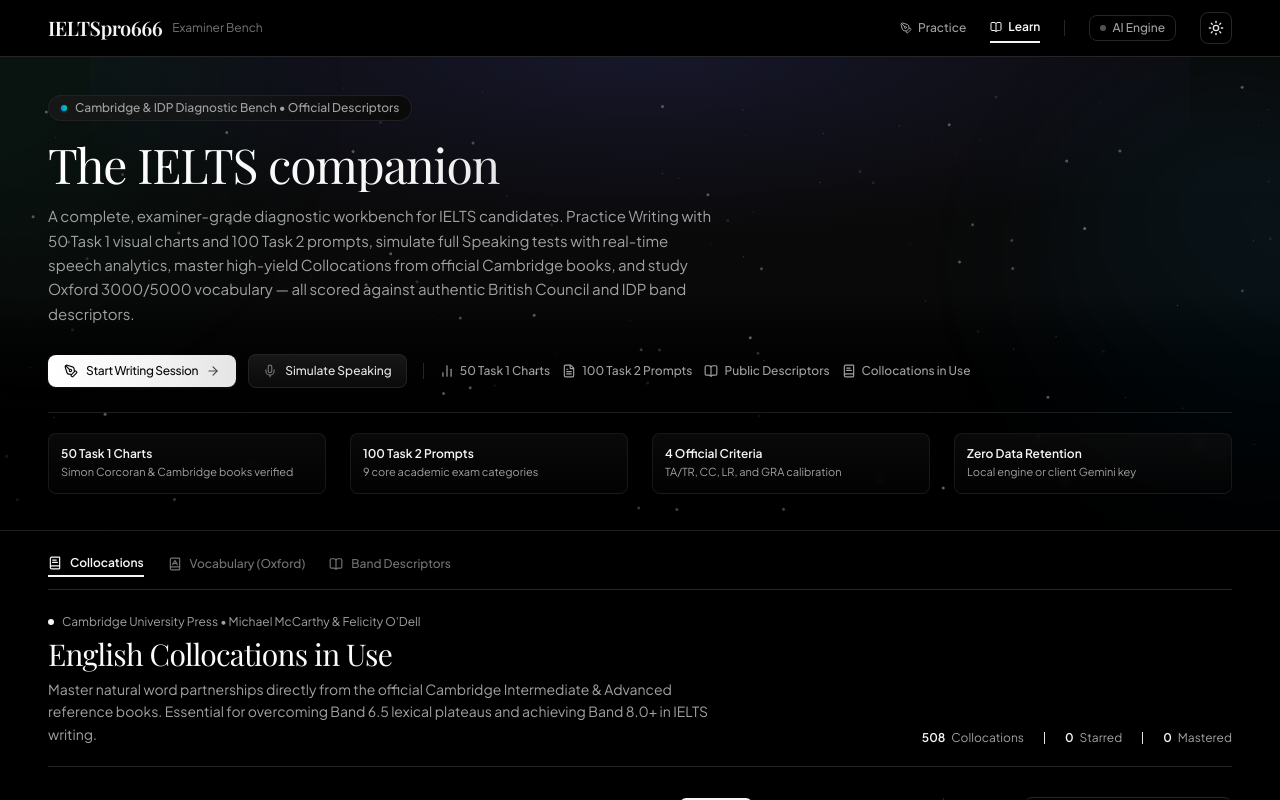
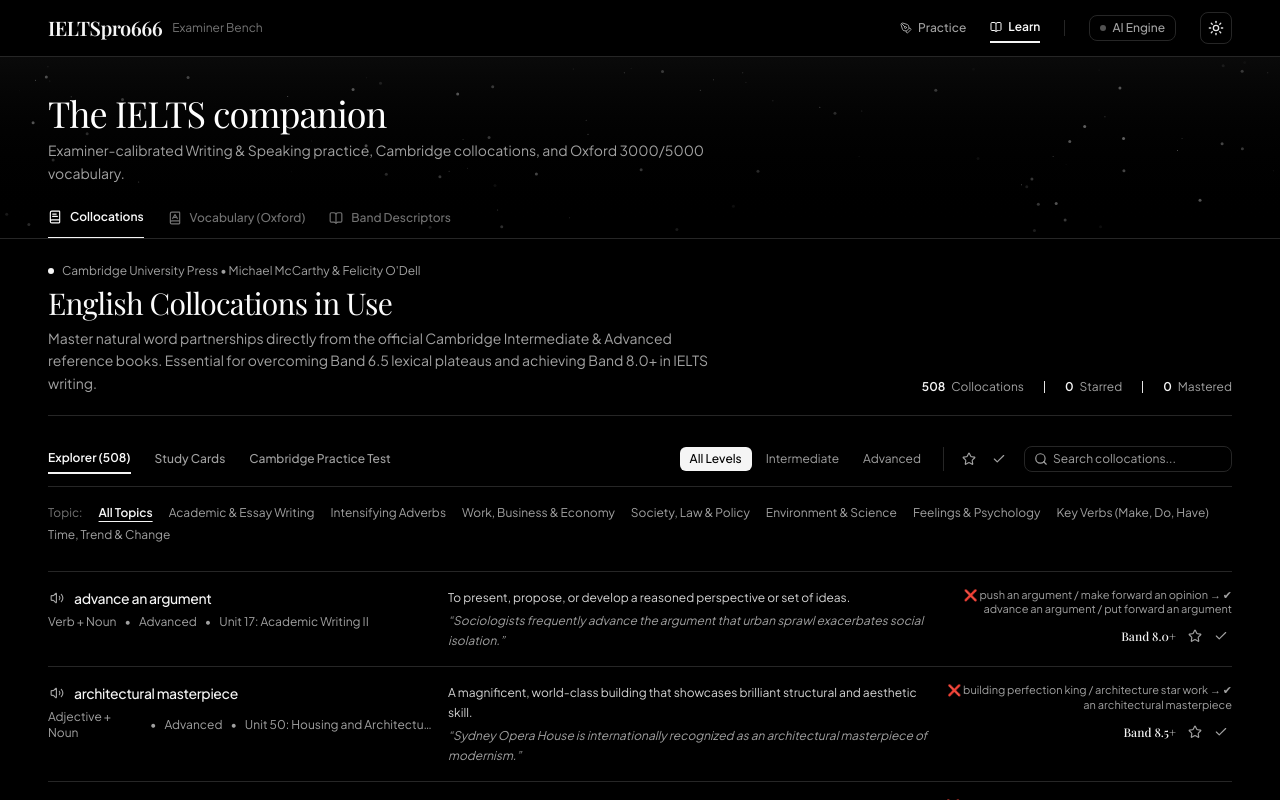
Before and after one commit to minh-0/ielts-wb, a Next.js app: page / in a window 1280 px wide. Both pictures are taken after a click on the element 336 px from the left and 583 px from the top of the page. Shown: the top 800 px of the page. Built offline with nearby package versions, Linux system fonts and the light colour scheme.

Commit message:
Streamline Hero and WritingStudio layout to remove excess divider lines and allow Topic text selection

```diff
--- a/src/app/page.tsx
+++ b/src/app/page.tsx
@@ -156,152 +156,39 @@ export default function Home() {
         hasApiKey={Boolean(apiKey)}
       />
 
-      {/* Memorable Minimalist Hero Section with Refined Atmospheric Gradients */}
-      <section className="relative overflow-hidden border-b border-neutral-200/80 dark:border-neutral-800/80 bg-gradient-to-b from-red-50/30 via-white to-neutral-50/60 dark:from-neutral-950 dark:via-neutral-900/40 dark:to-black transition-all duration-300">
+      {/* Minimalist Hero Header with Integrated Studio Tabs */}
+      <section className="relative overflow-hidden border-b border-neutral-200 dark:border-neutral-800 bg-gradient-to-b from-neutral-50/50 to-white dark:from-neutral-950 dark:to-black">
         <Particles
           className="absolute inset-0 pointer-events-none z-0"
-          quantity={70}
+          quantity={45}
           ease={70}
           color="#888888"
           size={0.5}
-          staticity={35}
+          staticity={40}
         />
-        {/* Subtle Ambient Radial Glow Backdrops */}
-        <div className="absolute top-0 left-1/2 -translate-x-1/2 w-[800px] sm:w-[1100px] h-[360px] bg-[radial-gradient(ellipse_60%_50%_at_50%_0%,rgba(239,68,68,0.08),rgba(244,63,94,0.03),rgba(255,255,255,0))] dark:bg-[radial-gradient(ellipse_60%_50%_at_50%_0%,rgba(99,102,241,0.14),rgba(0,0,0,0))] pointer-events-none -z-0" />
-        <div className="absolute -top-32 -left-32 w-96 h-96 bg-gradient-to-br from-red-500/8 to-transparent dark:from-emerald-500/10 dark:to-transparent rounded-full blur-3xl pointer-events-none -z-0" />
-        <div className="absolute top-10 -right-32 w-96 h-96 bg-gradient-to-bl from-rose-500/8 to-transparent dark:from-sky-500/10 dark:to-transparent rounded-full blur-3xl pointer-events-none -z-0" />
 
-        <div className="relative z-10 max-w-[1440px] mx-auto px-4 sm:px-8 xl:px-12 py-7 sm:py-9">
-          {/* Top Metadata Badge with Gradient Pill */}
-          <div className="inline-flex items-center gap-2 px-3 py-1 rounded-full border border-red-200/60 dark:border-neutral-800/80 bg-gradient-to-r from-red-50/80 via-white to-rose-50/40 dark:from-neutral-900/90 dark:via-neutral-900/60 dark:to-neutral-950 shadow-xs mb-4">
-            <span className="w-1.5 h-1.5 rounded-full bg-gradient-to-r from-red-500 to-rose-500 dark:from-blue-500 dark:to-emerald-400 shadow-xs shadow-red-500/40 dark:shadow-emerald-500/50" />
-            <span className="text-xs text-neutral-600 dark:text-neutral-400 font-medium">
-              Cambridge & IDP Diagnostic Bench • Official Descriptors
-            </span>
+        <div className="relative z-10 max-w-[1440px] mx-auto px-4 sm:px-8 xl:px-12 pt-7 sm:pt-9">
+          <div className="flex flex-col md:flex-row md:items-end justify-between gap-4 pb-6">
+            <div className="space-y-1.5 max-w-2xl">
+              <h1 className="text-2xl sm:text-3xl lg:text-4xl font-normal tracking-tight font-serif text-neutral-950 dark:text-white">
+                The IELTS companion
+              </h1>
+              <p className="text-xs sm:text-sm text-neutral-500 dark:text-neutral-400 leading-relaxed">
+                Examiner-calibrated Writing & Speaking practice, Cambridge collocations, and Oxford 3000/5000 vocabulary.
+              </p>
+            </div>
           </div>
 
-          <div className="space-y-6">
-            {/* Primary Headline & Description */}
-            <div className="max-w-3xl space-y-3">
-              <h1 className="text-3xl sm:text-4xl lg:text-5xl font-normal tracking-tight font-serif leading-[1.15] bg-gradient-to-r from-neutral-950 via-neutral-900 to-red-800 dark:from-white dark:via-neutral-100 dark:to-neutral-400 bg-clip-text text-transparent">
-                The IELTS companion
-              </h1>
-              <p className="text-sm sm:text-[15px] text-neutral-600 dark:text-neutral-400 leading-relaxed max-w-2xl">
-                A complete, examiner-grade diagnostic workbench for IELTS candidates. Practice Writing with 50 Task 1 visual charts and 100 Task 2 prompts, simulate full Speaking tests with real-time speech analytics, master high-yield Collocations from official Cambridge books, and study Oxford 3000/5000 vocabulary — all scored against authentic British Council and IDP band descriptors.
-              </p>
-            </div>
-
-            {/* Conversion Pathways & Direct Actions */}
-            <div className="flex flex-wrap items-center gap-3 pt-1">
-              <button
-                onClick={() => handleStartWriting("task2")}
-                className="inline-flex items-center gap-2 px-4 py-2 rounded-lg bg-gradient-to-r from-neutral-950 via-neutral-900 to-neutral-800 hover:from-neutral-800 hover:to-neutral-700 text-white dark:from-white dark:via-neutral-100 dark:to-neutral-200 dark:hover:from-neutral-100 dark:hover:to-white dark:text-neutral-950 text-xs font-medium tracking-tight transition-all duration-200 shadow-sm shadow-black/10 dark:shadow-white/5 cursor-pointer hover:shadow-md"
-              >
-                <PenTool className="w-3.5 h-3.5" />
-                <span>Start Writing Session</span>
-                <ArrowRight className="w-3.5 h-3.5 opacity-70" />
-              </button>
-
-              <button
-                onClick={handleStartSpeaking}
-                className="inline-flex items-center gap-2 px-3.5 py-2 rounded-lg border border-neutral-200/90 dark:border-neutral-800/90 bg-gradient-to-b from-white to-neutral-50/80 hover:to-neutral-100 dark:from-neutral-900 dark:to-neutral-950 hover:dark:from-neutral-800 hover:dark:to-neutral-900 text-neutral-800 dark:text-neutral-200 text-xs font-medium transition-all shadow-xs cursor-pointer"
-              >
-                <Mic className="w-3.5 h-3.5 text-neutral-500" />
-                <span>Simulate Speaking</span>
-              </button>
-
-              <div className="h-4 w-px bg-neutral-200 dark:bg-neutral-800 mx-1 hidden sm:block" />
-
-              <button
-                onClick={() => handleStartWriting("task1_academic")}
-                className="inline-flex items-center gap-1.5 text-xs text-neutral-600 dark:text-neutral-400 hover:text-neutral-900 dark:hover:text-neutral-100 font-medium transition-colors cursor-pointer"
-              >
-                <BarChart2 className="w-3.5 h-3.5 text-neutral-400" />
-                <span>50 Task 1 Charts</span>
-              </button>
-
-              <button
-                onClick={() => handleStartWriting("task2")}
-                className="inline-flex items-center gap-1.5 text-xs text-neutral-600 dark:text-neutral-400 hover:text-neutral-900 dark:hover:text-neutral-100 font-medium transition-colors cursor-pointer"
-              >
-                <FileText className="w-3.5 h-3.5 text-neutral-400" />
-                <span>100 Task 2 Prompts</span>
-              </button>
-
-              <button
-                onClick={() => handleOpenLearn("rubric")}
-                className="inline-flex items-center gap-1.5 text-xs text-neutral-600 dark:text-neutral-400 hover:text-neutral-900 dark:hover:text-neutral-100 font-medium transition-colors cursor-pointer"
-              >
-                <BookOpen className="w-3.5 h-3.5 text-neutral-400" />
-                <span>Public Descriptors</span>
-              </button>
-
-              <button
-                onClick={() => handleOpenLearn("collocations")}
-                className="inline-flex items-center gap-1.5 text-xs text-neutral-600 dark:text-neutral-400 hover:text-neutral-900 dark:hover:text-neutral-100 font-medium transition-colors cursor-pointer"
-              >
-                <BookText className="w-3.5 h-3.5 text-neutral-400" />
-                <span>Collocations in Use</span>
-              </button>
-            </div>
-
-            {/* Minimalist Verification Audit Strip with Refined Gradient Cards */}
-            <div className="border-t border-neutral-200/80 dark:border-neutral-800/80 pt-5 mt-3">
-              <div className="grid grid-cols-2 md:grid-cols-4 gap-4 sm:gap-6">
-                <div className="p-3 rounded-lg border border-neutral-200/60 dark:border-neutral-800/60 bg-gradient-to-b from-white/70 to-neutral-50/30 dark:from-neutral-900/40 dark:to-neutral-950/20 backdrop-blur-xs space-y-0.5 transition-colors hover:border-neutral-300 dark:hover:border-neutral-700">
-                  <div className="text-xs font-semibold text-neutral-900 dark:text-neutral-100">
-                    50 Task 1 Charts
-                  </div>
-                  <div className="text-[11px] text-neutral-500 dark:text-neutral-400">
-                    Simon Corcoran & Cambridge books verified
-                  </div>
-                </div>
-
-                <div className="p-3 rounded-lg border border-neutral-200/60 dark:border-neutral-800/60 bg-gradient-to-b from-white/70 to-neutral-50/30 dark:from-neutral-900/40 dark:to-neutral-950/20 backdrop-blur-xs space-y-0.5 transition-colors hover:border-neutral-300 dark:hover:border-neutral-700">
-                  <div className="text-xs font-semibold text-neutral-900 dark:text-neutral-100">
-                    100 Task 2 Prompts
-                  </div>
-                  <div className="text-[11px] text-neutral-500 dark:text-neutral-400">
-                    9 core academic exam categories
-                  </div>
-                </div>
-
-                <div className="p-3 rounded-lg border border-neutral-200/60 dark:border-neutral-800/60 bg-gradient-to-b from-white/70 to-neutral-50/30 dark:from-neutral-900/40 dark:to-neutral-950/20 backdrop-blur-xs space-y-0.5 transition-colors hover:border-neutral-300 dark:hover:border-neutral-700">
-                  <div className="text-xs font-semibold text-neutral-900 dark:text-neutral-100">
-                    4 Official Criteria
-                  </div>
-                  <div className="text-[11px] text-neutral-500 dark:text-neutral-400">
-                    TA/TR, CC, LR, and GRA calibration
-                  </div>
-                </div>
-
-                <div className="p-3 rounded-lg border border-neutral-200/60 dark:border-neutral-800/60 bg-gradient-to-b from-white/70 to-neutral-50/30 dark:from-neutral-900/40 dark:to-neutral-950/20 backdrop-blur-xs space-y-0.5 transition-colors hover:border-neutral-300 dark:hover:border-neutral-700">
-                  <div className="text-xs font-semibold text-neutral-900 dark:text-neutral-100">
-                    Zero Data Retention
-                  </div>
-                  <div className="text-[11px] text-neutral-500 dark:text-neutral-400">
-                    Local engine or client Gemini key
-                  </div>
-                </div>
-              </div>
-            </div>
-          </div>
-        </div>
-      </section>
-
-      {/* Main Expansive Container */}
-      <main id="diagnostic-studio" className="flex-1 max-w-[1440px] w-full mx-auto px-4 sm:px-8 xl:px-12 py-5 sm:py-6">
-        {/* Category Sub-Navigation (Clean Underline Style) */}
-        <div className="flex items-center justify-between border-b border-neutral-200 dark:border-neutral-800 pb-3 mb-6">
-          <div className="flex items-center gap-6">
+          {/* Integrated Studio Navigation Tabs (sits directly on the section border) */}
+          <div className="flex items-center gap-6 -mb-px">
             {category === "practice" ? (
               <>
                 <button
                   onClick={() => setPracticeTab("writing")}
-                  className={`flex items-center gap-2 text-xs font-medium pb-1 transition-colors cursor-pointer ${
+                  className={`flex items-center gap-2 text-xs pb-3 transition-colors cursor-pointer ${
                     practiceTab === "writing"
                       ? "text-neutral-950 dark:text-neutral-50 font-semibold border-b-2 border-neutral-900 dark:border-neutral-100"
-                      : "text-neutral-500 hover:text-neutral-900 dark:hover:text-neutral-200"
+                      : "text-neutral-500 hover:text-neutral-900 dark:hover:text-neutral-200 font-medium"
                   }`}
                 >
                   <PenTool className="w-3.5 h-3.5" />
@@ -309,10 +196,10 @@ export default function Home() {
                 </button>
                 <button
                   onClick={() => setPracticeTab("speaking")}
-                  className={`flex items-center gap-2 text-xs font-medium pb-1 transition-colors cursor-pointer ${
+                  className={`flex items-center gap-2 text-xs pb-3 transition-colors cursor-pointer ${
                     practiceTab === "speaking"
                       ? "text-neutral-950 dark:text-neutral-50 font-semibold border-b-2 border-neutral-900 dark:border-neutral-100"
-                      : "text-neutral-500 hover:text-neutral-900 dark:hover:text-neutral-200"
+                      : "text-neutral-500 hover:text-neutral-900 dark:hover:text-neutral-200 font-medium"
                   }`}
                 >
                   <Mic className="w-3.5 h-3.5" />
@@ -323,10 +210,10 @@ export default function Home() {
               <>
                 <button
                   onClick={() => setLearnTab("collocations")}
-                  className={`flex items-center gap-2 text-xs font-medium pb-1 transition-colors cursor-pointer ${
+                  className={`flex items-center gap-2 text-xs pb-3 transition-colors cursor-pointer ${
                     learnTab === "collocations"
                       ? "text-neutral-950 dark:text-neutral-50 font-semibold border-b-2 border-neutral-900 dark:border-neutral-100"
-                      : "text-neutral-500 hover:text-neutral-900 dark:hover:text-neutral-200"
+                      : "text-neutral-500 hover:text-neutral-900 dark:hover:text-neutral-200 font-medium"
                   }`}
                 >
                   <BookText className="w-3.5 h-3.5" />
@@ -334,10 +221,10 @@ export default function Home() {
                 </button>
                 <button
                   onClick={() => setLearnTab("vocabulary")}
-                  className={`flex items-center gap-2 text-xs font-medium pb-1 transition-colors cursor-pointer ${
+                  className={`flex items-center gap-2 text-xs pb-3 transition-colors cursor-pointer ${
                     learnTab === "vocabulary"
                       ? "text-neutral-950 dark:text-neutral-50 font-semibold border-b-2 border-neutral-900 dark:border-neutral-100"
-                      : "text-neutral-500 hover:text-neutral-900 dark:hover:text-neutral-200"
+                      : "text-neutral-500 hover:text-neutral-900 dark:hover:text-neutral-200 font-medium"
                   }`}
                 >
                   <BookA className="w-3.5 h-3.5" />
@@ -345,10 +232,10 @@ export default function Home() {
                 </button>
                 <button
                   onClick={() => setLearnTab("rubric")}
-                  className={`flex items-center gap-2 text-xs font-medium pb-1 transition-colors cursor-pointer ${
+                  className={`flex items-center gap-2 text-xs pb-3 transition-colors cursor-pointer ${
                     learnTab === "rubric"
                       ? "text-neutral-950 dark:text-neutral-50 font-semibold border-b-2 border-neutral-900 dark:border-neutral-100"
-                      : "text-neutral-500 hover:text-neutral-900 dark:hover:text-neutral-200"
+                      : "text-neutral-500 hover:text-neutral-900 dark:hover:text-neutral-200 font-medium"
                   }`}
                 >
                   <BookOpen className="w-3.5 h-3.5" />
@@ -358,6 +245,10 @@ export default function Home() {
             )}
           </div>
         </div>
+      </section>
+
+      {/* Main Expansive Container */}
+      <main id="diagnostic-studio" className="flex-1 max-w-[1440px] w-full mx-auto px-4 sm:px-8 xl:px-12 py-6">
 
         {/* Tab Content */}
         {category === "practice" && practiceTab === "writing" && (
--- a/src/components/writing/DiagnosticInspector.tsx
+++ b/src/components/writing/DiagnosticInspector.tsx
@@ -95,9 +95,9 @@ export function DiagnosticInspector({
   // If no feedback items exist yet, show clean minimal empty state
   if (totalItems === 0) {
     return (
-      <div className="h-full py-4 border-t border-neutral-200 dark:border-neutral-800 flex flex-col justify-between">
+      <div className="h-full flex flex-col justify-between">
         <div>
-          <div className="flex items-center justify-between pb-3 border-b border-neutral-200 dark:border-neutral-800">
+          <div className="flex items-center justify-between pb-2.5 border-b border-neutral-200 dark:border-neutral-800">
             <h3 className="text-xs font-medium text-neutral-500 dark:text-neutral-400">
               Inspector
             </h3>
```
Also changed, not shown: src/components/writing/WritingStudio.tsx (+13 -13 lines).
